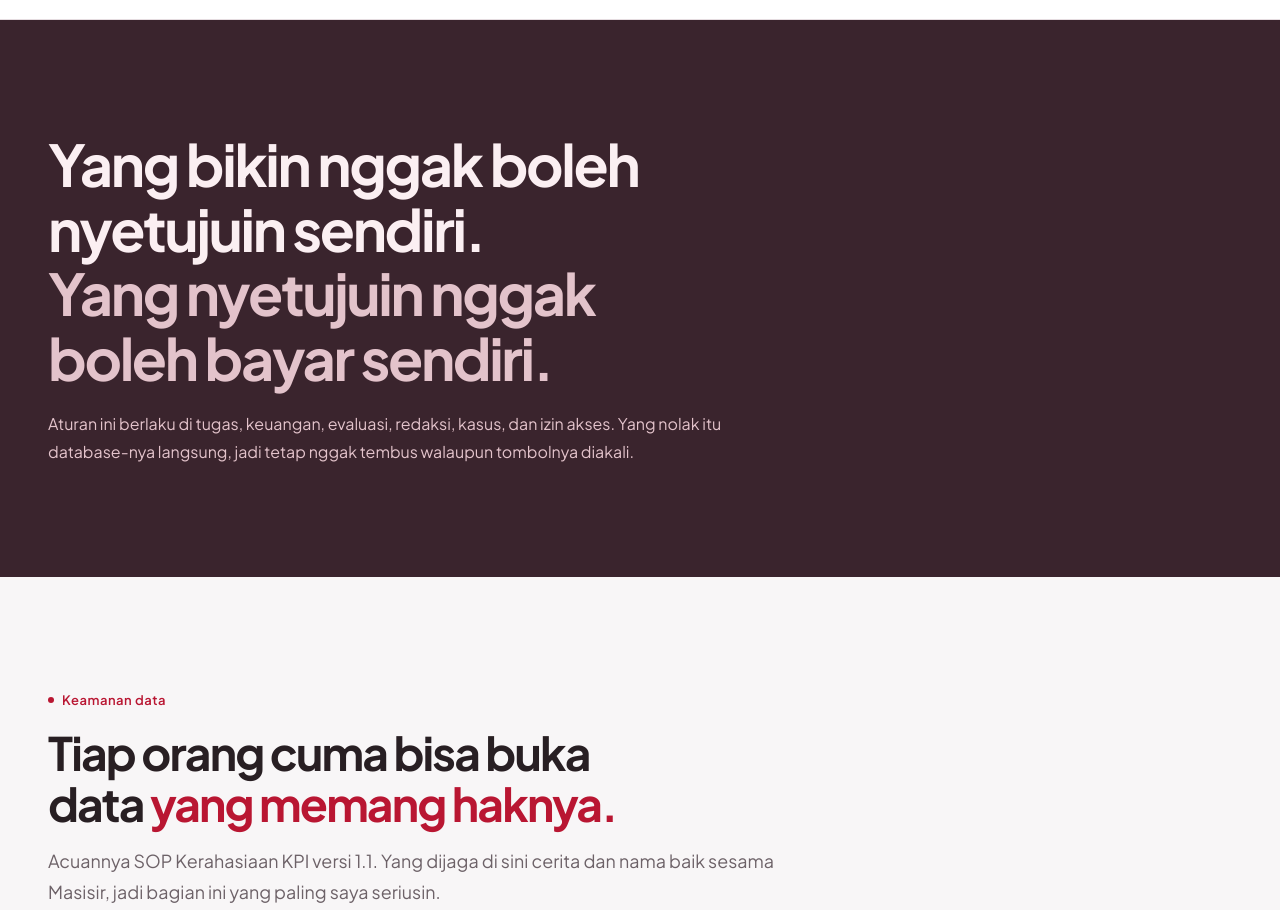
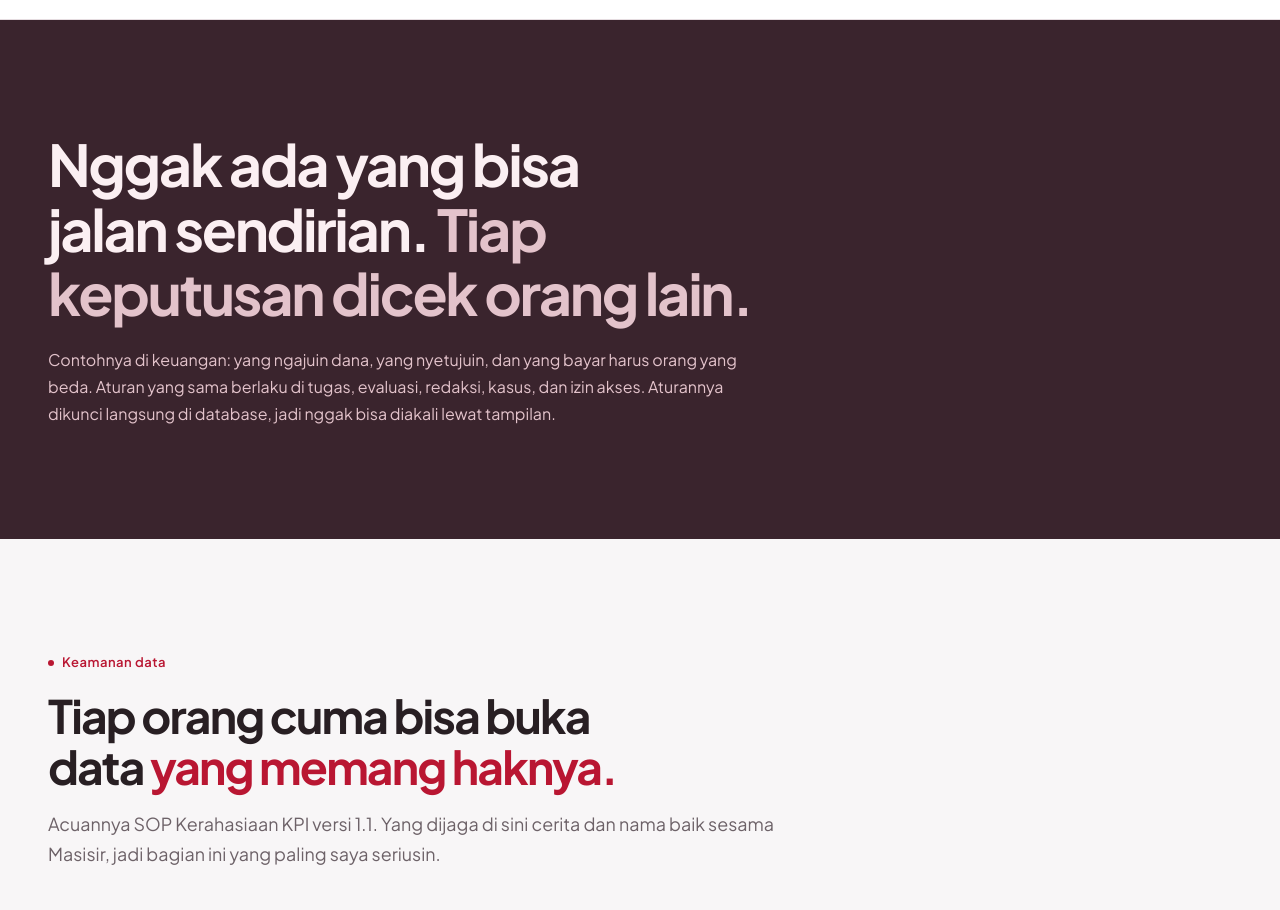
Before and after one commit to darcia2024/kpi-dardev, a Next.js app: page /pitch in a window 1280 px wide. Shown: the part 8800-9710 px from the top of the page. Built offline with nearby package versions, Linux system fonts and the light colour scheme; no server answers.

Commit message:
Pitch: pernyataan pembagian wewenang dibikin lebih gampang dipahami

```diff
--- a/src/app/pitch/page.tsx
+++ b/src/app/pitch/page.tsx
@@ -185,8 +185,8 @@ export default function PitchPage(): React.JSX.Element {
 
       <section className="statement">
         <div className="wrap">
-          <h2 className="h2">Yang bikin nggak boleh nyetujuin sendiri. <em>Yang nyetujuin nggak boleh bayar sendiri.</em></h2>
-          <p>Aturan ini berlaku di tugas, keuangan, evaluasi, redaksi, kasus, dan izin akses. Yang nolak itu database-nya langsung, jadi tetap nggak tembus walaupun tombolnya diakali.</p>
+          <h2 className="h2">Nggak ada yang bisa jalan sendirian. <em>Tiap keputusan dicek orang lain.</em></h2>
+          <p>Contohnya di keuangan: yang ngajuin dana, yang nyetujuin, dan yang bayar harus orang yang beda. Aturan yang sama berlaku di tugas, evaluasi, redaksi, kasus, dan izin akses. Aturannya dikunci langsung di database, jadi nggak bisa diakali lewat tampilan.</p>
         </div>
       </section>
 
```
